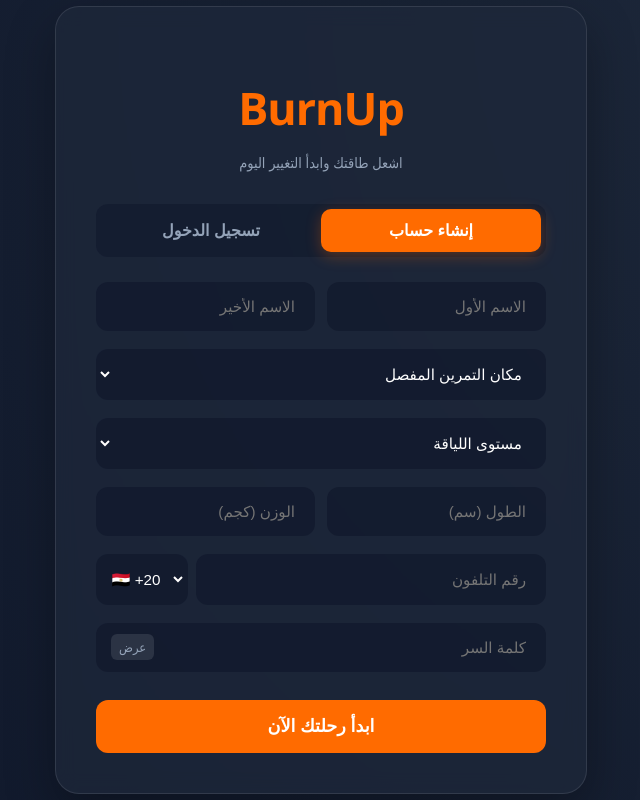
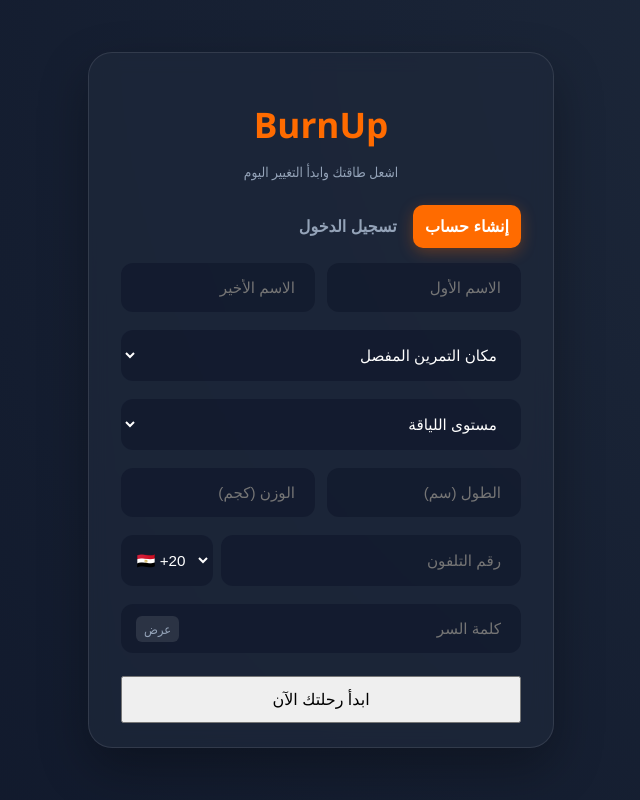
Before and after one commit to helalomar633-sudo/70, a plain HTML site: page index.html in a window 1280 px wide. Shown: the whole page, without its empty margins (319-959 px from the left). Drawn offline with Linux system fonts and the light colour scheme.

Commit message:
Update index.html

```diff
--- a/index.html
+++ b/index.html
@@ -31,36 +31,37 @@
        .container {
     background: rgba(30, 41, 59, 0.7);
     backdrop-filter: blur(10px);
-            padding: 2.5rem;
+    padding: 1.5rem 2rem; /* تقليل المسافات العلوية والسفلية */
     border-radius: 24px;
     box-shadow: 0 20px 50px rgba(0,0,0,0.3);
     width: 90%;
-            max-width: 450px;
+    max-width: 400px; /* تصغير العرض الأقصى قليلاً من 450 إلى 400 */
     border: 1px solid rgba(255, 255, 255, 0.1);
 }
-
         h1 {
     text-align: center;
     color: var(--primary);
-            font-size: 2.8rem;
-            margin-bottom: 0.5rem;
+    font-size: 2.2rem; /* تصغير العنوان من 2.8 إلى 2.2 */
+    margin-bottom: 0.2rem;
     font-weight: 800;
-            letter-spacing: -1px;
 }
 
 .subtitle {
     text-align: center;
     color: var(--text-dim);
-            margin-bottom: 2rem;
-            font-size: 0.9rem;
+    margin-bottom: 1.5rem; /* تقليل المسافة أسفل النص الفرعي */
+    font-size: 0.85rem;
 }
 
-        .form-toggle {
+form {
     display: flex;
-            background: rgba(15, 23, 42, 0.5);
-            padding: 5px;
-            border-radius: 12px;
-            margin-bottom: 25px;
+    flex-direction: column;
+    gap: 12px; /* تقليل الفراغ بين الحقول من 18 إلى 12 */
+}
+
+input, select {
+    padding: 10px 14px; /* جعل الحقول أقل سماكة */
+    /* باقي التنسيقات كما هي */
 }
 
         .form-toggle button {
@@ -146,18 +147,14 @@
         }
 
        button.main-btn {
-            background: var(--primary);
-            color: white;
-            border: none;
-            padding: 16px;
-            border-radius: 12px;
-            font-weight: bold;
-            cursor: pointer;
-            font-size: 1.1rem;
-            transition: 0.3s;
-            margin-top: 10px;
+    padding: 12px; /* تقليل سماكة الزر */
+    font-size: 1rem;
+    margin-top: 5px;
 }
 
+.form-toggle {
+    margin-bottom: 15px; /* تقليل المسافة تحت أزرار التبديل */
+}
         button.main-btn:hover {
             background: var(--primary-hover);
             transform: translateY(-2px);
```
Lines whose indentation alone changed are shown as unchanged.
